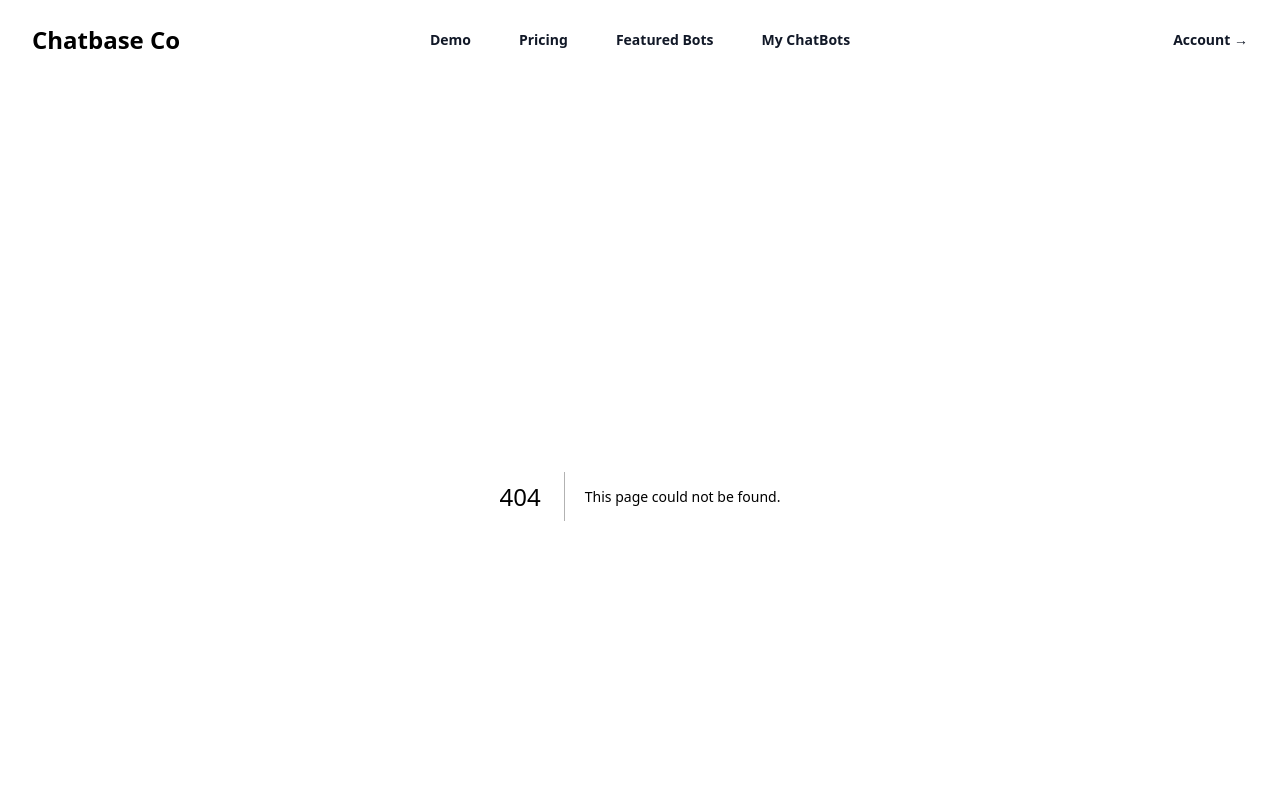
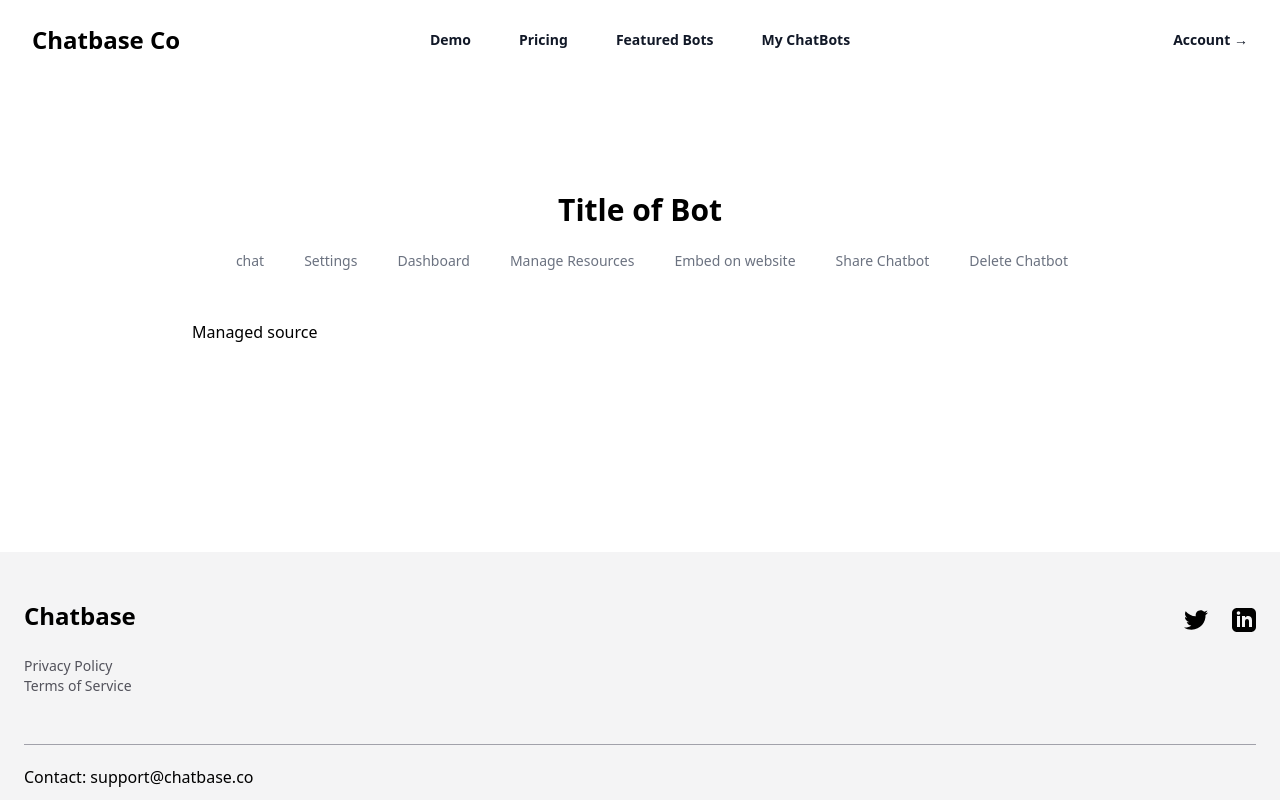
Before and after one commit to Gabin-ishimwe/chatbase-co, a Next.js app: page /chatbot/manage-source in a window 1280 px wide. Before the commit this address had no page. Shown: the top 800 px of the page. Built offline with nearby package versions, Linux system fonts and the light colour scheme.

Commit message:
ft: chat functionality

```diff
--- a/next.config.js
+++ b/next.config.js
@@ -1,6 +1,9 @@
 /** @type {import('next').NextConfig} */
 const nextConfig = {
   reactStrictMode: true,
-}
+  images: {
+    domains: ["pbs.twimg.com"],
+  },
+};
 
-module.exports = nextConfig
+module.exports = nextConfig;
--- a/src/components/UI/Testimonials.tsx
+++ b/src/components/UI/Testimonials.tsx
@@ -54,6 +54,8 @@ const Testimonials = () => {
               <Image
                 className="h-10 w-10 flex-none rounded-full bg-gray-50"
                 src="https://pbs.twimg.com/profile_images/1257618949665173505/izjTnliK_400x400.jpg"
+                width={400}
+                height={400}
                 alt=""
               />
               <div className="flex-auto">
@@ -76,6 +78,8 @@ const Testimonials = () => {
                     className="h-10 w-10 rounded-full bg-gray-50"
                     src="https://pbs.twimg.com/profile_images/1642428370091925505/xknh7v7j_400x400.jpg"
                     alt=""
+                    width={400}
+                    height={400}
                   />
                   <div>
                     <div className="font-semibold">Jacob Andreou</div>
@@ -96,6 +100,8 @@ const Testimonials = () => {
                     className="h-10 w-10 rounded-full bg-gray-50"
                     src="https://pbs.twimg.com/profile_images/1237045471257952256/Wvh-XjSr_400x400.jpg"
                     alt=""
+                    width={400}
+                    height={400}
                   />
                   <div>
                     <div className="font-semibold">Greg Kogan</div>
@@ -116,6 +122,8 @@ const Testimonials = () => {
                     className="h-10 w-10 rounded-full bg-gray-50"
                     src="https://pbs.twimg.com/profile_images/1379817647139737600/YHL9uBk0_400x400.jpg"
                     alt=""
+                    width={400}
+                    height={400}
                   />
                   <div>
                     <div className="font-semibold">Logan.GPT</div>
@@ -137,6 +145,8 @@ const Testimonials = () => {
                     className="h-10 w-10 rounded-full bg-gray-50"
                     src="https://pbs.twimg.com/profile_images/1475104326930649089/OI1bGmxG_400x400.png"
                     alt=""
+                    width={400}
+                    height={400}
                   />
                   <div>
                     <div className="font-semibold">Bence ☺︎ ☻</div>
--- a/src/components/UI/chat-dashboard.tsx
+++ b/src/components/UI/chat-dashboard.tsx
@@ -15,9 +15,13 @@ const ChatDashoard = () => {
   const scrollToBottom = () => {
     messagesEndRef.current?.scrollIntoView({ behavior: "smooth" });
   };
-  // fetch
-  const handleSend = () => {
+  // send api request
+  const handleSend = (msg: any) => {
     console.log("sending message...");
+    setLoading(true);
+    setTimeout(() => setMessages((arg: any) => [...arg, msg]), 2000);
+    setLoading(false);
+    // process message
   };
 
   const handleReset = () => {
@@ -28,6 +32,9 @@ const ChatDashoard = () => {
       },
     ]);
   };
+  React.useEffect(() => {
+    scrollToBottom();
+  }, [messages]);
   return (
     <div className="">
       <Chat
--- /dev/null
+++ b/src/pages/chatbot/dashboard.tsx
@@ -0,0 +1,66 @@
+import Link from "next/link";
+import { useRouter } from "next/router";
+
+const Dashboard = () => {
+  const router = useRouter();
+  const navItems = [
+    {
+      name: "chat",
+      path: "../chatbot",
+    },
+    {
+      name: "Settings",
+      path: "settings",
+    },
+    {
+      name: "Dashboard",
+      path: "dashboard",
+    },
+    {
+      name: "Manage Resources",
+      path: "manage-source",
+    },
+  ];
+  console.log(router.pathname);
+  return (
+    <div className="max-w-6xl mx-auto py-8 sm:py-24 px-4 sm:px-6 lg:px-8">
+      <div className="max-w-4xl w-full m-auto">
+        <div className="flex justify-center pb-8">
+          <div>
+            <h1 className=" text-2xl md:text-3xl font-extrabold text-black text-center mb-5">
+              Title of Bot
+            </h1>
+            <div className="hidden sm:-my-px sm:ml-6 sm:flex sm:space-x-8">
+              {navItems.map((item, index) => (
+                <Link
+                  key={index}
+                  href={item.path}
+                  className={`${
+                    item.path == router.pathname
+                      ? "border-indigo-500 text-gray-900"
+                      : "border-transparent text-gray-500 hover:border-gray-300 hover:text-gray-700 "
+                  }   inline-flex items-center border-b-2 px-1 pt-1 text-sm font-medium`}>
+                  {item.name}
+                </Link>
+              ))}
+              <button className="border-transparent text-gray-500 hover:border-gray-300 hover:text-gray-700 inline-flex items-center border-b-2 px-1 pt-1 text-sm font-medium">
+                Embed on website
+              </button>
+              <button className="border-transparent text-gray-500 hover:border-gray-300 hover:text-gray-700 inline-flex items-center border-b-2 px-1 pt-1 text-sm font-medium">
+                Share Chatbot
+              </button>
+              <button className="border-transparent text-gray-500 hover:border-gray-300 hover:text-gray-700 inline-flex items-center border-b-2 px-1 pt-1 text-sm font-medium">
+                Delete Chatbot
+              </button>
+            </div>
+          </div>
+        </div>
+        <div className="py-4">
+          <h1>Dashboard</h1>
+        </div>
+      </div>
+    </div>
+  );
+};
+
+export default Dashboard;
--- a/src/pages/chatbot.tsx
+++ b/src/pages/chatbot/index.tsx
@@ -7,7 +7,7 @@ const Chatbot = () => {
   const navItems = [
     {
       name: "chat",
-      path: "chatbot/chat",
+      path: "chatbot",
     },
     {
       name: "Settings",
@@ -19,16 +19,7 @@ const Chatbot = () => {
     },
     {
       name: "Manage Resources",
-      path: "chatbot/manage-resources",
-    },
-    {
-      name: "Embedding on website",
-      path: "chatbot/embedding",
-    },
-    { name: "Share Chatbot", path: "chatbot/share-bot" },
-    {
-      name: "Delete Chatbot",
-      path: "chatbot/delete-chatbot",
+      path: "chatbot/manage-source",
     },
   ];
   return (
@@ -43,7 +34,7 @@ const Chatbot = () => {
               {navItems.map((item, index) => (
                 <Link
                   key={index}
-                  href="#"
+                  href={item.path}
                   className={`${
                     item.path == router.pathname
                       ? "border-indigo-500 text-gray-900"
@@ -52,6 +43,15 @@ const Chatbot = () => {
                   {item.name}
                 </Link>
               ))}
+              <button className="border-transparent text-gray-500 hover:border-gray-300 hover:text-gray-700 inline-flex items-center border-b-2 px-1 pt-1 text-sm font-medium">
+                Embed on website
+              </button>
+              <button className="border-transparent text-gray-500 hover:border-gray-300 hover:text-gray-700 inline-flex items-center border-b-2 px-1 pt-1 text-sm font-medium">
+                Share Chatbot
+              </button>
+              <button className="border-transparent text-gray-500 hover:border-gray-300 hover:text-gray-700 inline-flex items-center border-b-2 px-1 pt-1 text-sm font-medium">
+                Delete Chatbot
+              </button>
             </div>
           </div>
         </div>
--- /dev/null
+++ b/src/pages/chatbot/manage-source.tsx
@@ -0,0 +1,65 @@
+import Link from "next/link";
+import { useRouter } from "next/router";
+
+const ManagedSource = () => {
+  const router = useRouter();
+  const navItems = [
+    {
+      name: "chat",
+      path: "../chatbot",
+    },
+    {
+      name: "Settings",
+      path: "settings",
+    },
+    {
+      name: "Dashboard",
+      path: "dashboard",
+    },
+    {
+      name: "Manage Resources",
+      path: "manage-source",
+    },
+  ];
+  return (
+    <div className="max-w-6xl mx-auto py-8 sm:py-24 px-4 sm:px-6 lg:px-8">
+      <div className="max-w-4xl w-full m-auto">
+        <div className="flex justify-center pb-8">
+          <div>
+            <h1 className=" text-2xl md:text-3xl font-extrabold text-black text-center mb-5">
+              Title of Bot
+            </h1>
+            <div className="hidden sm:-my-px sm:ml-6 sm:flex sm:space-x-8">
+              {navItems.map((item, index) => (
+                <Link
+                  key={index}
+                  href={item.path}
+                  className={`${
+                    item.path == router.pathname
+                      ? "border-indigo-500 text-gray-900"
+                      : "border-transparent text-gray-500 hover:border-gray-300 hover:text-gray-700 "
+                  }   inline-flex items-center border-b-2 px-1 pt-1 text-sm font-medium`}>
+                  {item.name}
+                </Link>
+              ))}
+              <button className="border-transparent text-gray-500 hover:border-gray-300 hover:text-gray-700 inline-flex items-center border-b-2 px-1 pt-1 text-sm font-medium">
+                Embed on website
+              </button>
+              <button className="border-transparent text-gray-500 hover:border-gray-300 hover:text-gray-700 inline-flex items-center border-b-2 px-1 pt-1 text-sm font-medium">
+                Share Chatbot
+              </button>
+              <button className="border-transparent text-gray-500 hover:border-gray-300 hover:text-gray-700 inline-flex items-center border-b-2 px-1 pt-1 text-sm font-medium">
+                Delete Chatbot
+              </button>
+            </div>
+          </div>
+        </div>
+        <div className="py-4">
+          <h1>Managed source</h1>
+        </div>
+      </div>
+    </div>
+  );
+};
+
+export default ManagedSource;
--- /dev/null
+++ b/src/pages/chatbot/settings.tsx
@@ -0,0 +1,65 @@
+import Link from "next/link";
+import { useRouter } from "next/router";
+
+const Settings = () => {
+  const router = useRouter();
+  const navItems = [
+    {
+      name: "chat",
+      path: "../chatbot",
+    },
+    {
+      name: "Settings",
+      path: "settings",
+    },
+    {
+      name: "Dashboard",
+      path: "dashboard",
+    },
+    {
+      name: "Manage Resources",
+      path: "manage-source",
+    },
+  ];
+  return (
+    <div className="max-w-6xl mx-auto py-8 sm:py-24 px-4 sm:px-6 lg:px-8">
+      <div className="max-w-4xl w-full m-auto">
+        <div className="flex justify-center pb-8">
+          <div>
+            <h1 className=" text-2xl md:text-3xl font-extrabold text-black text-center mb-5">
+              Title of Bot
+            </h1>
+            <div className="hidden sm:-my-px sm:ml-6 sm:flex sm:space-x-8">
+              {navItems.map((item, index) => (
+                <Link
+                  key={index}
+                  href={item.path}
+                  className={`${
+                    item.path == router.pathname
+                      ? "border-indigo-500 text-gray-900"
+                      : "border-transparent text-gray-500 hover:border-gray-300 hover:text-gray-700 "
+                  }   inline-flex items-center border-b-2 px-1 pt-1 text-sm font-medium`}>
+                  {item.name}
+                </Link>
+              ))}
+              <button className="border-transparent text-gray-500 hover:border-gray-300 hover:text-gray-700 inline-flex items-center border-b-2 px-1 pt-1 text-sm font-medium">
+                Embed on website
+              </button>
+              <button className="border-transparent text-gray-500 hover:border-gray-300 hover:text-gray-700 inline-flex items-center border-b-2 px-1 pt-1 text-sm font-medium">
+                Share Chatbot
+              </button>
+              <button className="border-transparent text-gray-500 hover:border-gray-300 hover:text-gray-700 inline-flex items-center border-b-2 px-1 pt-1 text-sm font-medium">
+                Delete Chatbot
+              </button>
+            </div>
+          </div>
+        </div>
+        <div className="py-4">
+          <h1>Settings</h1>
+        </div>
+      </div>
+    </div>
+  );
+};
+
+export default Settings;
```
